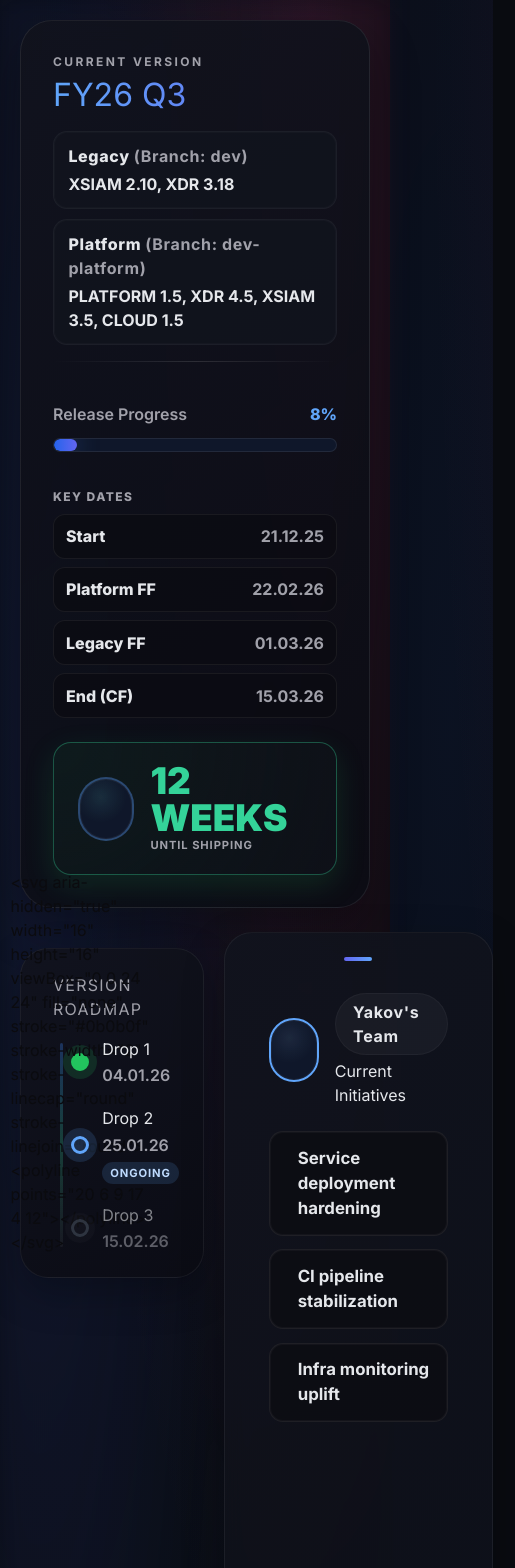
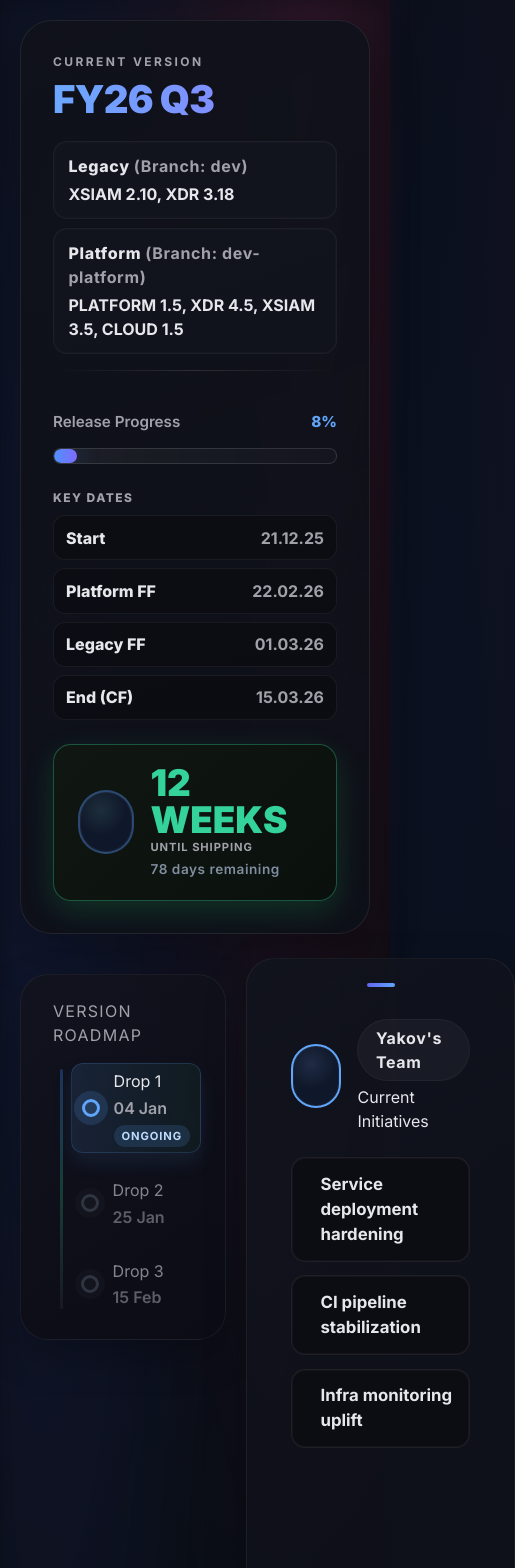
Before and after one commit to EliCohen/panw-dashboard, an Angular app: page / in a window 390 px wide. Shown: the top 1568 px of the page, 515 px wide, since content can reach past the window. Built offline with nearby package versions, Linux system fonts and the light colour scheme.

Commit message:
Restyle hero header progress and countdown

```diff
--- a/src/app/dashboard/dashboard.component.css
+++ b/src/app/dashboard/dashboard.component.css
@@ -6,7 +6,7 @@
 .app-shell {
   position: relative;
   min-height: 100vh;
-  padding: 2.5rem;
+  padding: clamp(1.25rem, 2vw, 2.5rem);
   display: flex;
   flex-direction: column;
   gap: 1.5rem;
@@ -33,14 +33,24 @@
   backdrop-filter: blur(10px);
   position: relative;
   z-index: 1;
+  overflow: hidden;
+  transition: transform 0.35s ease, box-shadow 0.35s ease, border-color 0.35s ease;
+  animation: floatIn 0.5s ease both;
+}
+
+.card:hover {
+  transform: translateY(-3px);
+  border-color: rgba(255, 255, 255, 0.14);
+  box-shadow: 0 24px 70px rgba(0, 0, 0, 0.35);
 }
 
 .header {
   display: grid;
-  grid-template-columns: 1.1fr 0.9fr 0.6fr;
+  grid-template-columns: minmax(320px, 1.1fr) minmax(260px, 0.9fr) minmax(220px, 0.75fr);
   gap: 1.5rem;
   padding: 2rem;
   align-items: center;
+  background: linear-gradient(160deg, rgba(16, 18, 27, 0.96), rgba(14, 16, 24, 0.92));
 }
 
 .hero {
@@ -50,8 +60,10 @@
 
 .header-title h1 {
   margin: 0;
-  font-size: clamp(2rem, 3vw, 3.25rem);
-  background: linear-gradient(90deg, var(--blue), var(--indigo));
+  font-size: clamp(2.4rem, 3.4vw, 3.6rem);
+  font-weight: 900;
+  letter-spacing: -0.02em;
+  background: linear-gradient(90deg, #6ca8ff, #8e7bff);
   -webkit-background-clip: text;
   color: transparent;
 }
@@ -105,10 +117,9 @@
 
 .progress {
   width: 100%;
-  max-width: 28rem;
   display: flex;
   flex-direction: column;
-  gap: 0.75rem;
+  gap: 0.85rem;
 }
 
 .milestones {
@@ -153,27 +164,39 @@
   color: var(--muted);
 }
 
+.muted-detail {
+  margin-top: 0.25rem;
+  color: var(--muted);
+  font-weight: 600;
+  letter-spacing: 0.04em;
+  font-size: 0.85rem;
+}
+
 .progress-info {
   display: flex;
   justify-content: space-between;
   font-weight: 600;
   color: var(--muted);
+  font-size: 0.95rem;
 }
 
 .progress-bar {
-  height: 14px;
+  height: 16px;
   border-radius: 999px;
-  background: #0f172a;
-  border: 1px solid rgba(255, 255, 255, 0.08);
+  background: linear-gradient(90deg, rgba(255, 255, 255, 0.06), rgba(255, 255, 255, 0.02));
+  border: 1px solid rgba(255, 255, 255, 0.12);
   overflow: hidden;
+  position: relative;
 }
 
 .progress-fill {
   height: 100%;
   border-radius: inherit;
-  background: linear-gradient(90deg, #2563eb, #6366f1);
-  box-shadow: 0 0 25px rgba(59, 130, 246, 0.45);
+  background: linear-gradient(90deg, #4f91ff, #7f6bff);
+  box-shadow: 0 0 25px rgba(79, 145, 255, 0.35);
   transition: width 0.6s ease;
+  position: relative;
+  overflow: hidden;
 }
 
 .accent {
@@ -186,10 +209,11 @@
   align-items: center;
   gap: 1rem;
   padding: 1.25rem 1.5rem;
-  background: radial-gradient(circle at 0 0, rgba(34, 197, 94, 0.07), rgba(15, 17, 25, 0.9));
+  background: linear-gradient(135deg, rgba(17, 24, 18, 0.9), rgba(10, 17, 12, 0.9));
   border: 1px solid rgba(52, 211, 153, 0.35);
   border-radius: 18px;
-  box-shadow: 0 10px 30px rgba(34, 197, 94, 0.15);
+  box-shadow: 0 10px 30px rgba(34, 197, 94, 0.18);
+  min-width: 240px;
 }
 
 .countdown .number {
@@ -207,6 +231,10 @@
   color: var(--muted);
 }
 
+.countdown .muted-detail {
+  color: rgba(148, 163, 184, 0.85);
+}
+
 .icon-circle {
   width: 64px;
   height: 64px;
@@ -215,13 +243,13 @@
   display: inline-flex;
   align-items: center;
   justify-content: center;
-  background: radial-gradient(circle at 40% 30%, rgba(96, 165, 250, 0.15), #0f172a 50%);
+  background: radial-gradient(circle at 40% 30%, rgba(96, 165, 250, 0.18), #0f172a 50%);
   box-shadow: inset 0 0 0 1px rgba(255, 255, 255, 0.05);
 }
 
 .grid {
   display: grid;
-  grid-template-columns: 320px 1fr 320px;
+  grid-template-columns: minmax(260px, 320px) minmax(0, 1fr) minmax(260px, 320px);
   gap: 1.25rem;
   align-items: start;
 }
@@ -235,6 +263,7 @@
 .roadmap {
   padding: 1.5rem;
   box-shadow: 0 15px 40px rgba(0, 0, 0, 0.25);
+  overflow: visible;
 }
 
 .section-title {
@@ -273,6 +302,9 @@
   gap: 0.85rem;
   align-items: center;
   position: relative;
+  padding: 0.35rem 0.65rem;
+  border-radius: 12px;
+  transition: transform 0.25s ease, background 0.25s ease, border-color 0.25s ease;
 }
 
 .timeline-item h4 {
@@ -332,6 +364,22 @@
 
 .timeline-item.upcoming {
   opacity: 0.55;
+}
+
+.timeline-item.current {
+  background: linear-gradient(90deg, rgba(96, 165, 250, 0.12), rgba(52, 211, 153, 0.06));
+  border: 1px solid rgba(96, 165, 250, 0.18);
+  box-shadow: 0 10px 20px rgba(96, 165, 250, 0.1);
+}
+
+.timeline-item.completed {
+  border: 1px solid rgba(34, 197, 94, 0.15);
+  background: rgba(34, 197, 94, 0.05);
+}
+
+.timeline-item:hover {
+  transform: translateX(4px);
+  background: rgba(255, 255, 255, 0.02);
 }
 
 .main .carousel {
@@ -440,6 +488,7 @@
   background: linear-gradient(160deg, rgba(24, 22, 35, 0.95), rgba(15, 14, 22, 0.95));
   border: 1px solid rgba(236, 72, 153, 0.25);
   box-shadow: 0 20px 50px rgba(236, 72, 153, 0.15);
+  min-height: 360px;
 }
 
 .rightbar .birthday-card::before {
@@ -551,6 +600,31 @@
   letter-spacing: 0.1em;
 }
 
+.empty-birthday {
+  display: grid;
+  gap: 0.5rem;
+  align-items: center;
+  justify-items: center;
+  padding: 1.5rem 1rem;
+  color: #e5e7eb;
+}
+
+.ghost-icon {
+  width: 68px;
+  height: 68px;
+  border-radius: 18px;
+  background: radial-gradient(circle at 30% 30%, rgba(236, 72, 153, 0.18), rgba(96, 165, 250, 0.15));
+  border: 1px solid rgba(255, 255, 255, 0.08);
+  display: inline-flex;
+  align-items: center;
+  justify-content: center;
+  filter: drop-shadow(0 15px 35px rgba(236, 72, 153, 0.2));
+}
+
+.muted {
+  color: var(--muted);
+}
+
 .footer {
   margin-top: 0.5rem;
   display: flex;
@@ -638,3 +712,31 @@
     position: relative;
   }
 }
+
+@media (max-width: 640px) {
+  .countdown {
+    width: 100%;
+    justify-content: center;
+  }
+
+  .progress,
+  .milestones {
+    width: 100%;
+  }
+
+  .footer {
+    flex-direction: column;
+    align-items: flex-start;
+  }
+}
+
+@keyframes floatIn {
+  from {
+    opacity: 0;
+    transform: translateY(12px);
+  }
+  to {
+    opacity: 1;
+    transform: translateY(0);
+  }
+}
--- a/src/app/dashboard/dashboard.component.html
+++ b/src/app/dashboard/dashboard.component.html
@@ -23,7 +23,6 @@
       <div class="progress-bar" aria-label="Release progress">
         <div class="progress-fill" [style.width.%]="versionData.progress"></div>
       </div>
-    </div>
 
       <div class="milestones" *ngIf="versionData.milestones.length">
         <div class="milestone-title">Key Dates</div>
@@ -34,12 +33,14 @@
           </div>
         </div>
       </div>
+    </div>
 
     <div class="countdown">
       <span class="icon-circle" aria-hidden="true" [innerHTML]="clockIcon"></span>
       <div>
         <div class="number">{{ weeksLeft }} WEEKS</div>
         <div class="sub">Until Shipping</div>
+        <div class="muted-detail">{{ versionData.daysLeft }} days remaining</div>
       </div>
     </div>
   </header>
@@ -52,7 +53,7 @@
           <div class="timeline-rail" aria-hidden="true"></div>
           <div *ngFor="let drop of drops" class="timeline-item" [ngClass]="drop.status">
             <div class="dot" [ngClass]="drop.status">
-              <span *ngIf="drop.status === 'completed'">{{ checkIcon }}</span>
+              <span *ngIf="drop.status === 'completed'" [innerHTML]="checkIcon"></span>
             </div>
             <div>
               <h4>{{ drop.name }}</h4>
@@ -92,22 +93,32 @@
 
     <aside class="rightbar">
       <section class="card birthday-card">
+        <ng-container *ngIf="hasUpcomingBirthday && upcomingBirthday; else noBirthdaysThisWeek">
           <div class="avatar halo">
-          <img [src]="birthdays[0].image" [alt]="birthdays[0].name" referrerpolicy="no-referrer" />
+            <img [src]="upcomingBirthday.image" [alt]="upcomingBirthday.name" referrerpolicy="no-referrer" />
             <div class="cake-icon" [innerHTML]="cakeIcon"></div>
           </div>
           <h3>Upcoming Birthday</h3>
-        <p class="name">{{ birthdays[0].name }}</p>
-        <p class="date">{{ birthdays[0].date }}</p>
-        <div class="pill">In {{ birthdays[0].daysAway }} days! 🥳</div>
+          <p class="name">{{ upcomingBirthday.name }}</p>
+          <p class="date">{{ upcomingBirthday.date }}</p>
+          <div class="pill">In {{ upcomingBirthday.daysAway }} days! 🥳</div>
+        </ng-container>
 
-        <div class="next-up">
+        <ng-template #noBirthdaysThisWeek>
+          <div class="empty-birthday">
+            <div class="ghost-icon" [innerHTML]="cakeIcon" aria-hidden="true"></div>
+            <h3>No birthdays this week</h3>
+            <p class="muted">We&apos;ll celebrate the next one soon.</p>
+          </div>
+        </ng-template>
+
+        <div class="next-up" *ngIf="nextBirthday">
           <span class="label">Up Next</span>
           <div class="mini">
-            <img [src]="birthdays[1].image" [alt]="birthdays[1].name" width="36" height="36" style="border-radius: 999px; border: 1px solid #27272a;" />
+            <img [src]="nextBirthday.image" [alt]="nextBirthday.name" width="36" height="36" style="border-radius: 999px; border: 1px solid #27272a;" />
             <div>
-              <div>{{ birthdays[1].name }}</div>
-              <div class="mini-date">{{ birthdays[1].date }}</div>
+              <div>{{ nextBirthday.name }}</div>
+              <div class="mini-date">{{ nextBirthday.date }}</div>
             </div>
           </div>
         </div>
--- a/src/app/dashboard/dashboard.component.ts
+++ b/src/app/dashboard/dashboard.component.ts
@@ -18,6 +18,7 @@
 })
 export class DashboardComponent implements OnInit, OnDestroy {
   private readonly dayInMs = 1000 * 60 * 60 * 24;
+  private readonly upcomingWindowDays = 7;
 
   versionData: VersionData = {
     name: 'Loading…',
@@ -32,10 +33,10 @@
 
   drops: Drop[] = [];
   teams: Team[] = [];
-  birthdays: Birthday[] = [
-    { name: '', date: '', daysAway: 0, image: '' },
-    { name: '', date: '', daysAway: 0, image: '' }
-  ];
+  birthdays: Birthday[] = [];
+  upcomingBirthday?: Birthday;
+  nextBirthday?: Birthday;
+  hasUpcomingBirthday = false;
 
   activeSlide = 0;
   slideIntervalMs = 10000;
@@ -112,9 +113,13 @@
         next: (data) => {
           this.versionData = this.calculateVersionData(data.versionData);
           this.weeksLeft = Math.max(Math.ceil(this.versionData.daysLeft / 7), 0);
-          this.drops = Array.isArray(data.drops) ? data.drops : [];
+          this.drops = this.decorateDrops(data.drops);
           this.teams = Array.isArray(data.teams) ? data.teams : [];
-          this.birthdays = this.prepareBirthdays(data.birthdays);
+          const decoratedBirthdays = this.prepareBirthdays(data.birthdays);
+          this.birthdays = decoratedBirthdays;
+          this.upcomingBirthday = decoratedBirthdays.find((birthday) => birthday.daysAway <= this.upcomingWindowDays);
+          this.hasUpcomingBirthday = Boolean(this.upcomingBirthday);
+          this.nextBirthday = decoratedBirthdays.find((birthday) => birthday !== this.upcomingBirthday);
           this.activeSlide = 0;
           this.restartRotation();
           this.cdr.markForCheck();
@@ -153,7 +158,7 @@
 
   private prepareBirthdays(birthdays: Birthday[]): Birthday[] {
     if (!Array.isArray(birthdays) || birthdays.length === 0) {
-      return this.birthdays;
+      return [];
     }
 
     const today = this.startOfDay(new Date());
@@ -162,17 +167,15 @@
       .filter((birthday): birthday is Birthday => birthday !== undefined)
       .sort((a, b) => a.daysAway - b.daysAway);
 
-    const fallback = [...this.birthdays];
-
     if (upcoming.length === 1) {
-      return [upcoming[0], fallback[1]];
+      return upcoming;
     }
 
     if (upcoming.length >= 2) {
       return upcoming.slice(0, 2);
     }
 
-    return fallback;
+    return [];
   }
 
   private decorateBirthday(birthday: Birthday, today: Date): Birthday | undefined {
@@ -241,4 +244,67 @@
   private startOfDay(date: Date): Date {
     return new Date(date.getFullYear(), date.getMonth(), date.getDate());
   }
+
+  private decorateDrops(drops: Drop[]): Drop[] {
+    if (!Array.isArray(drops)) {
+      return [];
+    }
+
+    const today = this.startOfDay(new Date());
+    const parsed = drops
+      .map((drop) => {
+        const parsedDate = this.parseDropDate(drop.date);
+        return { ...drop, parsedDate };
+      })
+      .sort((a, b) => {
+        if (!a.parsedDate || !b.parsedDate) {
+          return 0;
+        }
+        return a.parsedDate.getTime() - b.parsedDate.getTime();
+      });
+
+    const currentIndex = parsed.findIndex((drop) => drop.parsedDate && drop.parsedDate >= today);
+
+    return parsed.map((drop, index) => {
+      if (!drop.parsedDate) {
+        return drop;
+      }
+
+      let status: Drop['status'] = 'upcoming';
+      if (currentIndex === -1) {
+        status = 'completed';
+      } else if (index < currentIndex) {
+        status = 'completed';
+      } else if (index === currentIndex) {
+        status = 'current';
+      }
+
+      return {
+        ...drop,
+        status,
+        date: this.formatDropDate(drop.parsedDate)
+      };
+    });
+  }
+
+  private parseDropDate(dateString: string): Date | undefined {
+    const trimmed = dateString.trim();
+    const dotSeparated = trimmed.match(/^(\d{2})\.(\d{2})\.(\d{2,4})$/);
+    if (!dotSeparated) {
+      const parsed = new Date(trimmed);
+      return Number.isNaN(parsed.getTime()) ? undefined : parsed;
+    }
+
+    const day = Number(dotSeparated[1]);
+    const month = Number(dotSeparated[2]) - 1;
+    const rawYear = Number(dotSeparated[3]);
+    const year = rawYear < 100 ? 2000 + rawYear : rawYear;
+
+    const parsed = new Date(year, month, day);
+    return Number.isNaN(parsed.getTime()) ? undefined : parsed;
+  }
+
+  private formatDropDate(date: Date): string {
+    return new Intl.DateTimeFormat('en-GB', { day: '2-digit', month: 'short' }).format(date);
+  }
 }
```
Lines whose indentation alone changed are shown as unchanged.
